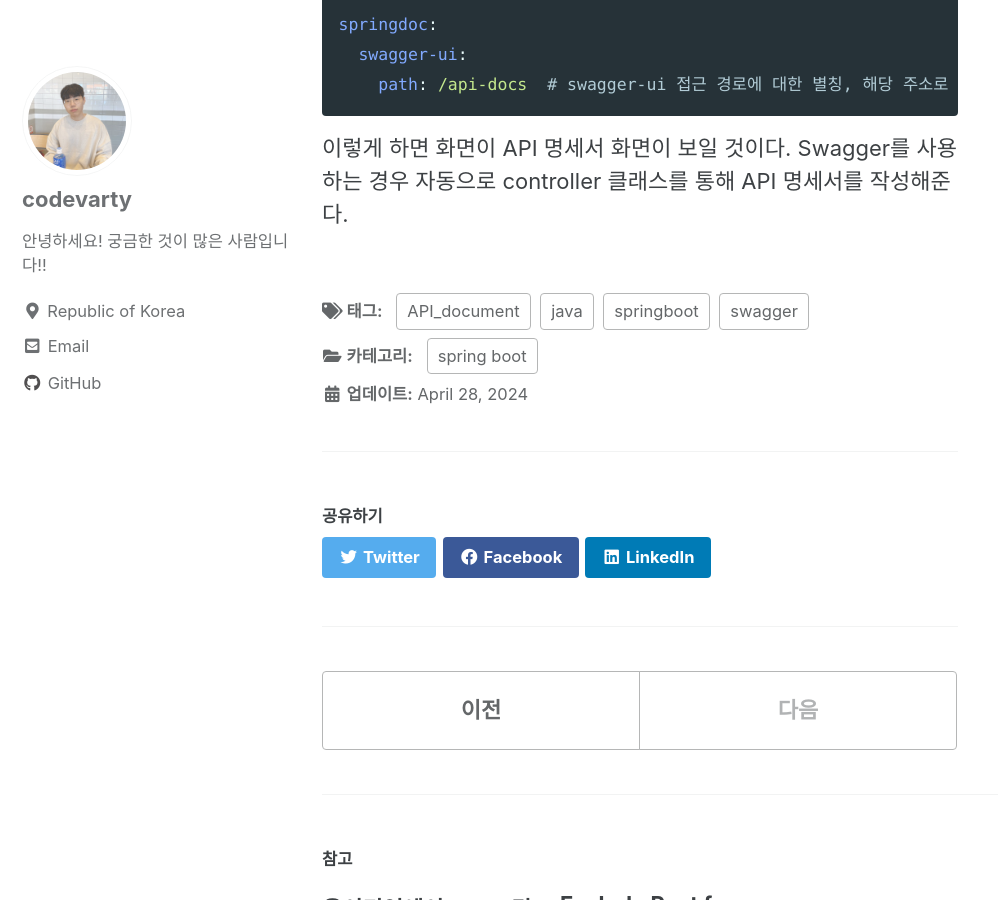
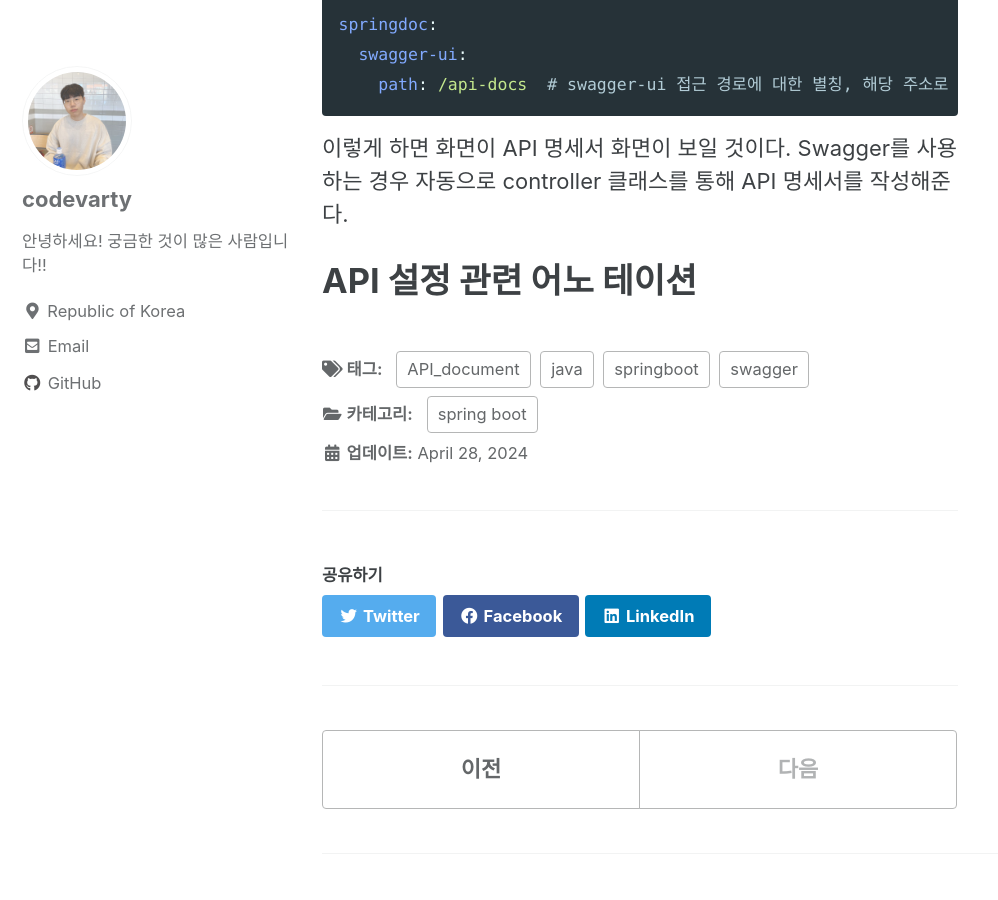
Before and after one commit to codevarty/codevarty.github.io, a Jekyll site: the page built from _posts/2024-04-28-spring-boot-swagger.md, in a window 1280 px wide and 900 px high, scrolled down 2622 px. Shown: the whole window, without its empty margins (0-998 px from the left). Built offline with Jekyll 4.4.1, drawn with Linux system fonts in a browser that asks for light colours; cached includes are drawn as plain includes.

Commit message:
vault backup: 2024-04-28 23:51:27

```diff
--- a/_posts/2024-04-28-spring-boot-swagger.md
+++ b/_posts/2024-04-28-spring-boot-swagger.md
@@ -85,3 +85,5 @@ springdoc:
 
 이렇게 하면 화면이 API 명세서 화면이 보일 것이다.
 Swagger를 사용하는 경우 자동으로 controller 클래스를 통해 API 명세서를 작성해준다.
+
+# API 설정 관련 어노 테이션
```
